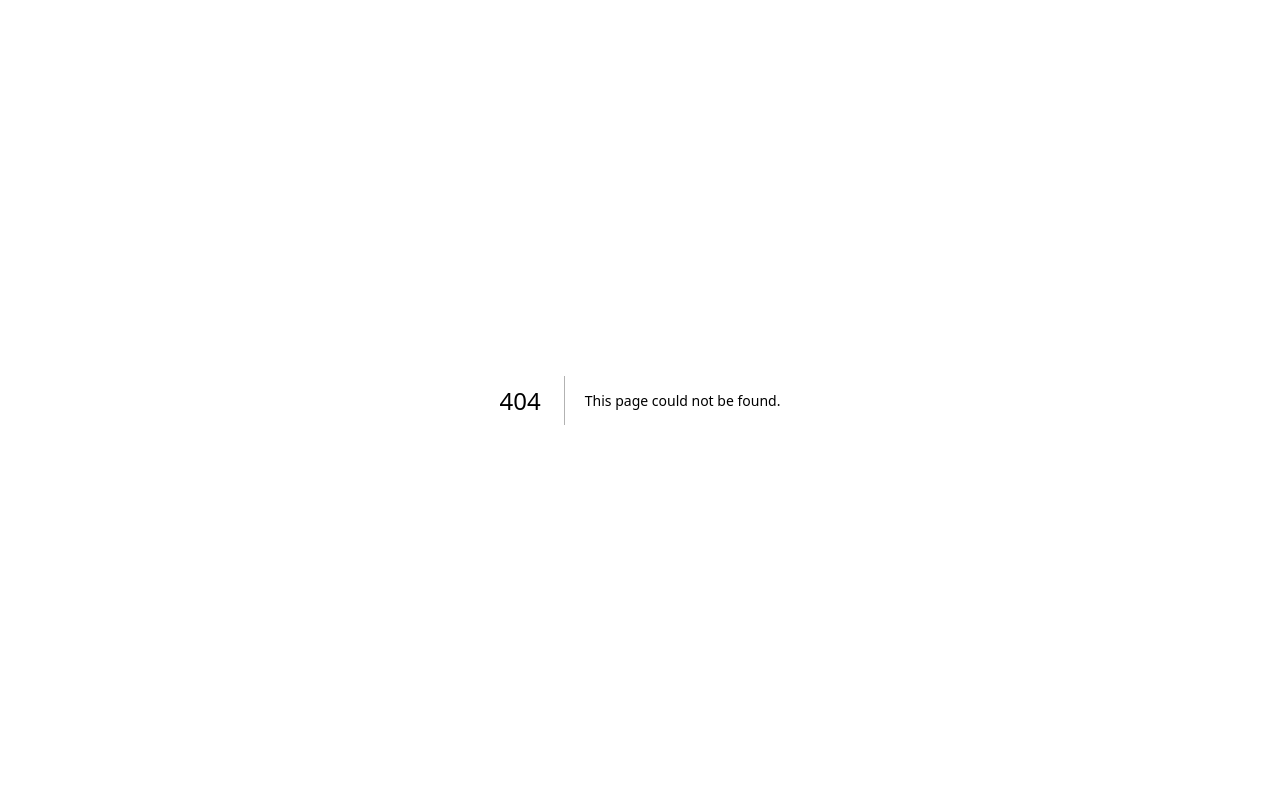
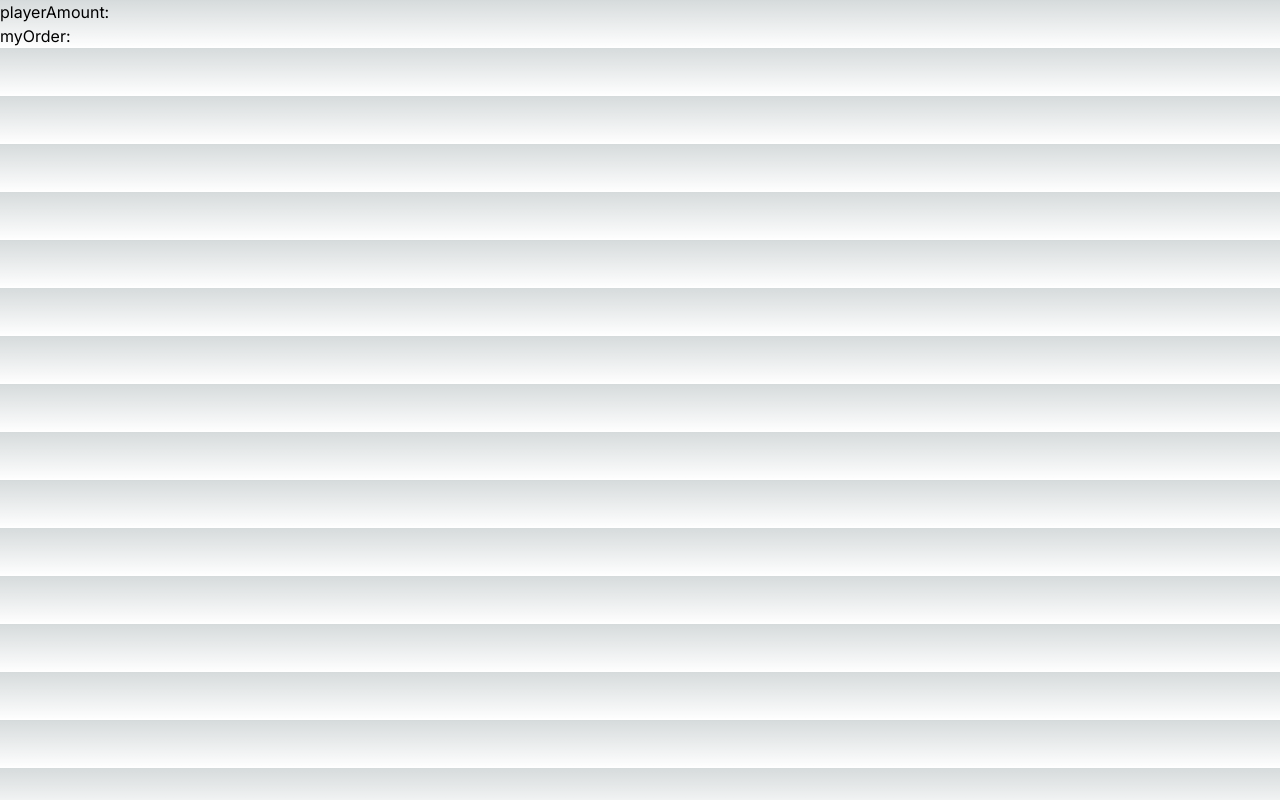
Before and after one commit to d0riven/algo-helper, a Next.js app: page /setting in a window 1280 px wide. Before the commit this address had no page. Built offline with nearby package versions, Linux system fonts and the light colour scheme.

Commit message:
初期設定をContextProviderで引き回せるようにした

```diff
--- a/src/app/layout.tsx
+++ b/src/app/layout.tsx
@@ -1,5 +1,6 @@
 import './globals.css'
 import { Inter } from 'next/font/google'
+import GlobalContextProvider, {GlobalContext, GlobalState} from "@/state/global";
 
 const inter = Inter({ subsets: ['latin'] })
 
@@ -15,7 +16,11 @@ export default function RootLayout({
 }) {
   return (
     <html lang="en">
-      <body className={inter.className}>{children}</body>
+      <body className={inter.className}>
+        <GlobalContextProvider>
+          {children}
+        </GlobalContextProvider>
+      </body>
     </html>
   )
 }
--- a/src/app/page.tsx
+++ b/src/app/page.tsx
@@ -1,20 +1,30 @@
 'use client';
 
 import Image from 'next/image'
-import React, { useState } from 'react';
+import React, {useContext, useState} from 'react';
 import {Simulate} from "react-dom/test-utils";
 import play = Simulate.play;
+import {useRouter} from "next/navigation";
+import {GlobalContext} from "@/state/global";
 
 export default function Top() {
   const [playerAmount, setPlayerAmount] = useState<number>(2);
-  const [yourNumber, setYourNumber] = useState<number|null>(null);
+  const [myOrder, setMyOrder] = useState<number|null>(null);
+  const router = useRouter();
+  const global = useContext(GlobalContext);
+
   const handlePlayerAmount = (e: React.ChangeEvent<HTMLInputElement>) => {
     let value = parseInt(e.target.value);
     value = value > 2 ? value : 2; // lower:2
     value = value < 4 ? value : 4; // upper:4
     setPlayerAmount(value);
-    setYourNumber(1);
+    setMyOrder(1);
   };
+
+  const handleMyOrder = (e: React.ChangeEvent<HTMLSelectElement>) => {
+    const value = parseInt(e.target.value);
+    setMyOrder(value);
+  }
 
   const generateSelector = (): React.ReactNode[] => {
     let options = Array<React.ReactNode>();
@@ -24,6 +34,12 @@ export default function Top() {
       );
     }
     return options;
+  }
+
+  const handleStart = () => {
+    global.gameSetting.playerAmount = playerAmount;
+    global.gameSetting.myOrder = myOrder;
+    router.push('/setting');
   }
 
   return (
@@ -40,11 +56,14 @@ export default function Top() {
           </div>
           <div>
             <label>あなたは何番目</label>
-            <select id='your-no'>
+            <select id='my-order' onChange={handleMyOrder}>
               {generateSelector()}
             </select>
           </div>
-          <button className='rounded-full bg-sky-500 hover:bg-sky-700 px-4'>開始</button>
+          <button
+            className='rounded-full bg-sky-500 hover:bg-sky-700 px-4'
+            onClick={handleStart}
+          >開始</button>
         </div>
       </div>
     </main>
--- /dev/null
+++ b/src/app/setting/page.tsx
@@ -0,0 +1,14 @@
+'use client';
+
+import {useContext} from "react";
+import {GlobalContext} from "@/state/global";
+
+export default function Setting() {
+    const global = useContext(GlobalContext);
+    return (
+        <>
+            <p>playerAmount: {global.gameSetting.playerAmount}</p>
+            <p>myOrder: {global.gameSetting.myOrder}</p>
+        </>
+    );
+}
--- /dev/null
+++ b/src/state/global.tsx
@@ -0,0 +1,29 @@
+'use client';
+
+import React, {createContext} from "react";
+
+export type GlobalState = {
+    gameSetting: GameSetting,
+}
+
+export type GameSetting = {
+    playerAmount: number | null,
+    myOrder: number | null,
+}
+
+export const GlobalContext = createContext<GlobalState>({} as GlobalState);
+
+
+export default function GlobalContextProvider({children}:{children:React.ReactNode}) {
+    const initialState: GlobalState = {
+        gameSetting: {
+            playerAmount: null,
+            myOrder: null,
+        }
+    };
+    return (
+        <GlobalContext.Provider value={initialState}>
+            {children}
+        </GlobalContext.Provider>
+    );
+}
```
